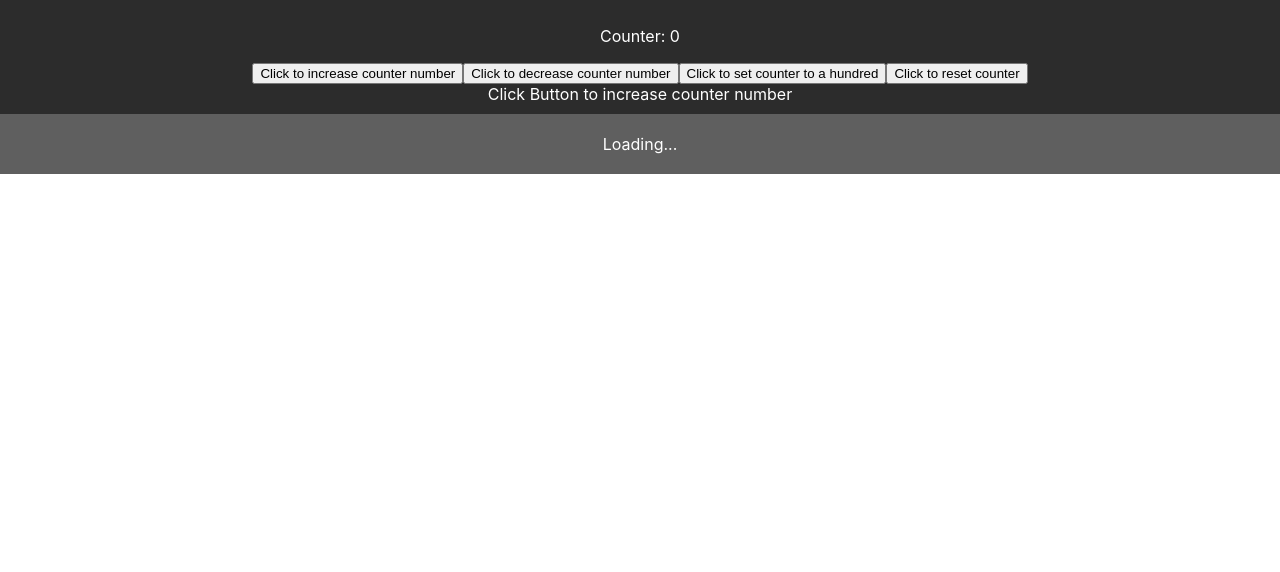
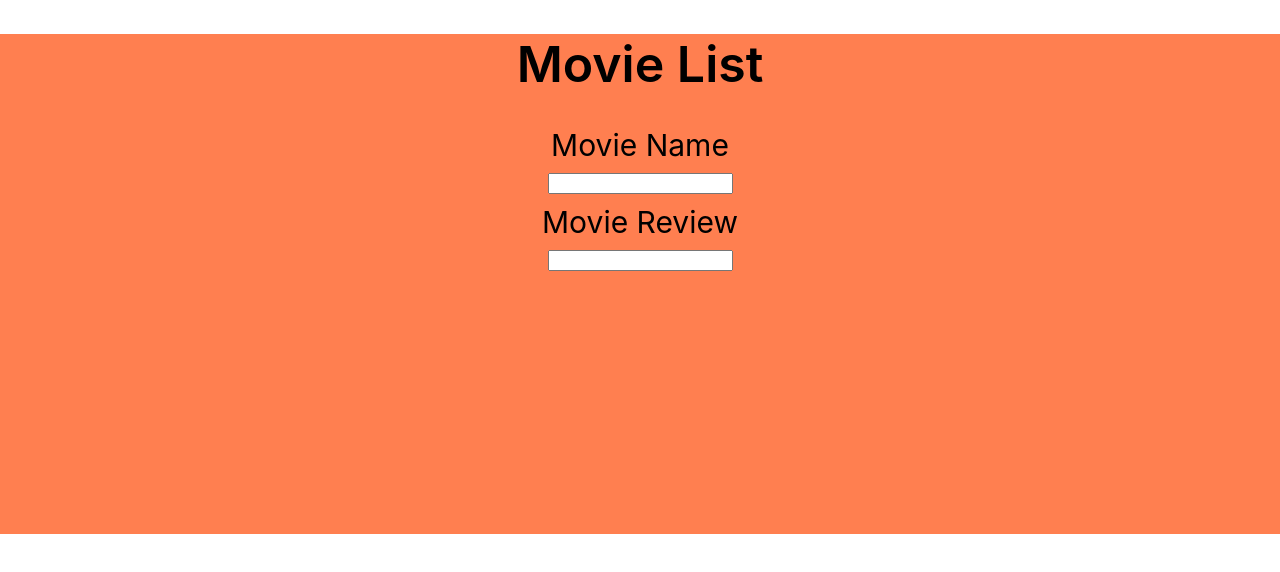
Before and after one commit to moldovanjason/ideal-giggle, a React (Create React App) app: page / in a window 1280 px wide. Shown: the top 572 px of the page. Built offline with nearby package versions, Linux system fonts and the light colour scheme; no server answers.

Commit message:
creating a backend

```diff
--- a/src/App.css
+++ b/src/App.css
@@ -1,5 +1,7 @@
 .App {
   text-align: center;
+  background:coral;
+  height: 500px;
 }
 
 .first {
@@ -13,3 +15,26 @@
   padding: 20px;
   color: white;
 }
+
+.form{
+  display: flex;
+  flex-direction: column;
+  width: 100%;
+  height: 40px;
+  align-items: center;
+  align-content: center;
+}
+
+.input{
+  margin: 10px;
+}
+
+.label{
+  font-size: 30px;
+  font-weight: 400;
+}
+
+.title{
+  font-size: 50px;
+  font-weight: 600;
+}
--- a/src/App.js
+++ b/src/App.js
@@ -1,12 +1,14 @@
 import './App.css';
 import Clicker from './Components/Clicker';
 import FetchRandomUser from './Components/FetchRandomUser';
+import MovieList from './Components/MovieList';
 
 function App() {
   return (
     <div className="App">
-      <Clicker/>
-      <FetchRandomUser />
+      {/* <Clicker/>
+      <FetchRandomUser /> */}
+      <MovieList/>
     </div>
   );
 }
--- /dev/null
+++ b/src/Components/MovieList.js
@@ -0,0 +1,17 @@
+import React from 'react'
+
+function MovieList() {
+    return (
+        <div className="app">
+            <h1 className="title">Movie List</h1>
+            <div className="form">
+                <label htmlFor="" className="label">Movie Name</label>
+                <input type="text" className="input" name="movieName"/>
+                <label htmlFor="" className="label">Movie Review</label>
+                <input type="text" className="input" name="review" />
+            </div>
+        </div>
+    )
+}
+
+export default MovieList
```
Also changed, not shown: src/logo.svg (deleted), 1 other file (tests, documents, lock files or other folders).
